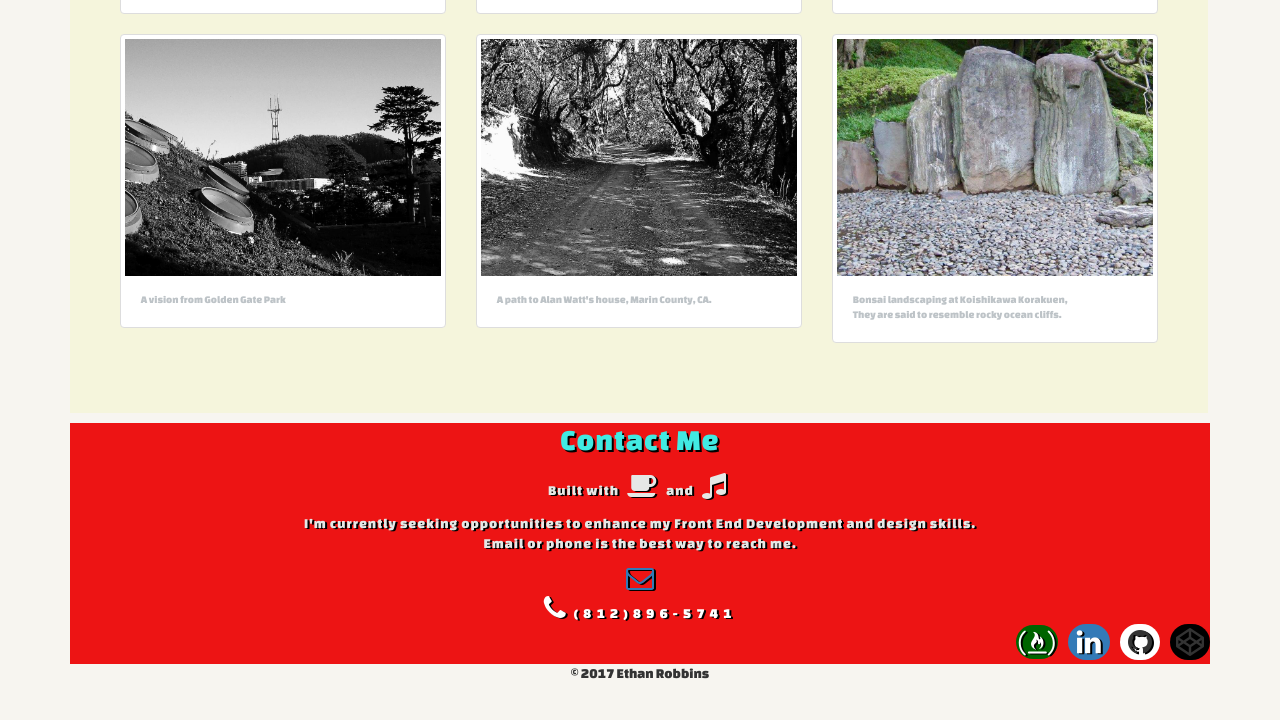
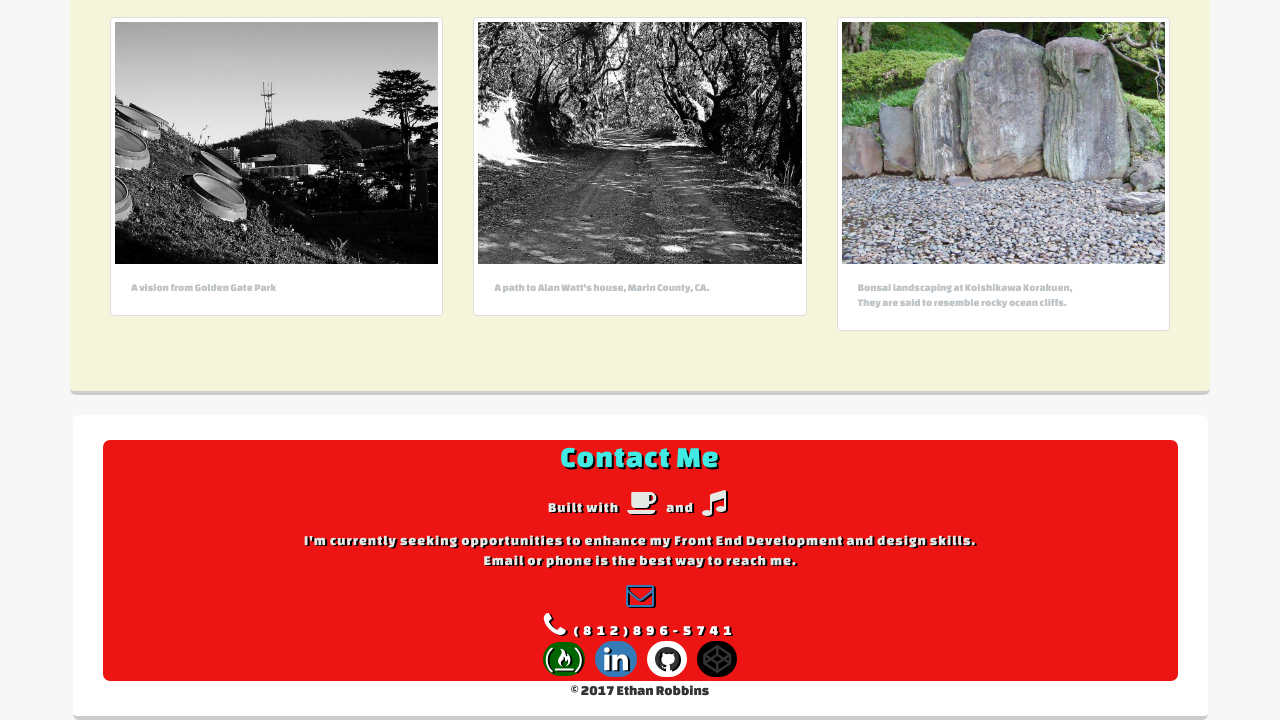
Before and after one commit to eternale88/CodeLouisville_Frontend_Project, a plain HTML site: page index.html in a window 1280 px wide. Shown: the part 1222-1942 px from the top of the page. Before the commit the page ends 1916 px from the top, so only its background shows below. Drawn offline with nearby package versions, Linux system fonts and the light colour scheme.

Commit message:
add well containers

```diff
--- a/css/style.css
+++ b/css/style.css
@@ -2,7 +2,7 @@
 body {
     padding-top: 85px;
     font-family: 'changa one', sans-serif;
-    background-color:#f7f5f0;
+    background-color:#f7f7f7;
 }
 
 .gallery-title {
@@ -103,9 +103,12 @@ ul {
 
 #portfolio {
 
-    background-color: beige;
-    padding: 50px;
     list-style: none;
+    padding: 20px 40px 40px;
+    text-align: left;
+    background: beige;
+    border-bottom: 4px solid #ccc;
+    border-radius: 6px;
 
 }
 
@@ -128,11 +131,22 @@ ul {
 
 /* contact page */
 
+  .contact-container {
+    margin-top:20px;
+    padding: 15px 30px 5px;
+    max-width: 1135px;
+    background: #fff;
+    border-bottom: 4px solid #ccc;
+    border-radius: 6px;
+    width:93%;
+  }
+
 #contact {
     background-color: #ed1414;
     text-align: center;
     color: #41eae2;
     text-shadow: 2px 1px black;
+    border-radius: 7px;
 }
 
 #contact i {
@@ -235,7 +249,7 @@ footer {
 
 
 /*Displays name and title in navigation*/
-@media screen and (min-width: 480px) {
+@media screen and (min-width: 555px) {
   /* Navigation and about section breakpoint style */
   .title-name, .job-title {
       text-align: left;
@@ -278,7 +292,7 @@ footer {
 
   #about,
   #portfolio {
-    margin-right: 2px;
+    margin-right: 0px;
   }
 
   .img-me {
@@ -297,11 +311,18 @@ footer {
   /*Contact page breakpoint */
   .social-buttons {
     display:block;
-    text-align: right;
+    text-align: center;
     height:40px;
   }
 
   #phone {
     display:inline-block;
   }
+
+  .contact-container {
+    margin-top: 20px;
+
+  }
+
+
 }
--- a/index.html
+++ b/index.html
@@ -181,7 +181,7 @@
 
 
     <!--Contact and buttons-->
-    <div class="container">
+    <div class="container contact-container">
       <div id="contact">
             <h2>Contact Me</h2>
 
```
